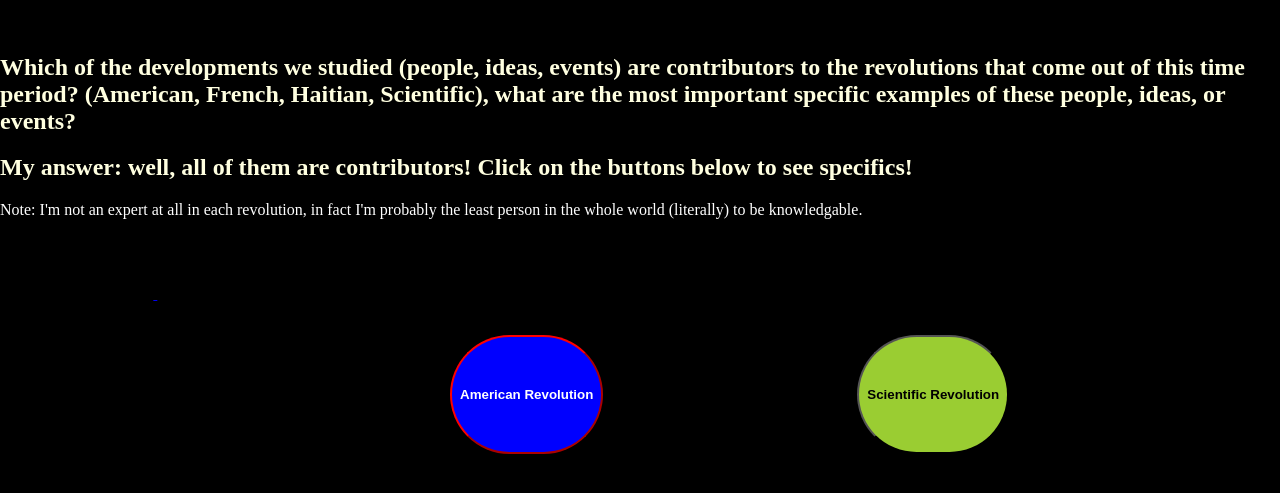
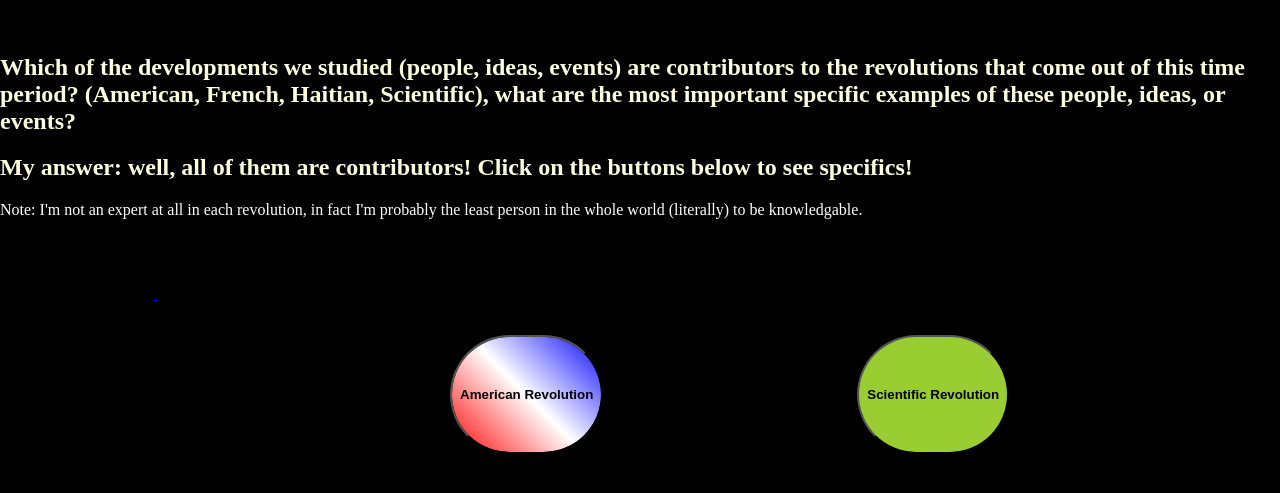
Before and after one commit to Crafty9813/earlyRevolutions, a plain HTML site: page index.html in a window 1280 px wide. Shown: the part 105-598 px from the top of the page. Drawn offline with Linux system fonts and the light colour scheme.

Commit message:
button styles

```diff
--- a/style.css
+++ b/style.css
@@ -31,9 +31,9 @@ h3 {
   top: 100px;
   left: 450px;
 
-  color: white;
-  background-color: blue;
-  border-color: red;
+  padding: 4px;
+  background: linear-gradient(45deg, red, white, blue) border-box;
+  background-clip: padding-box;
 
   font-weight: bold;
 
@@ -44,7 +44,7 @@ h3 {
 }
 
 .AmericanRevolutionButton:active {
-  background-color: lightskyblue;
+  background: linear-gradient(45deg, blue, white, red) border-box;
   cursor: grabbing;
 }
 
@@ -64,6 +64,6 @@ h3 {
 }
 
 .ScientificRevolutionButton:active {
-  background-color: green;
+  background: green;
   cursor: grabbing;
 }
```
